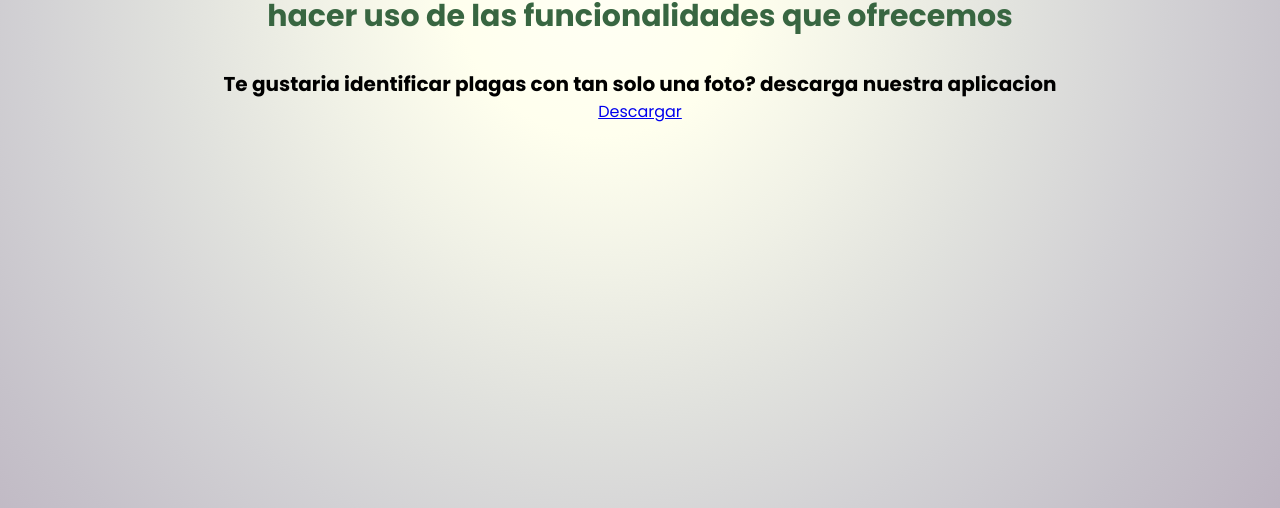
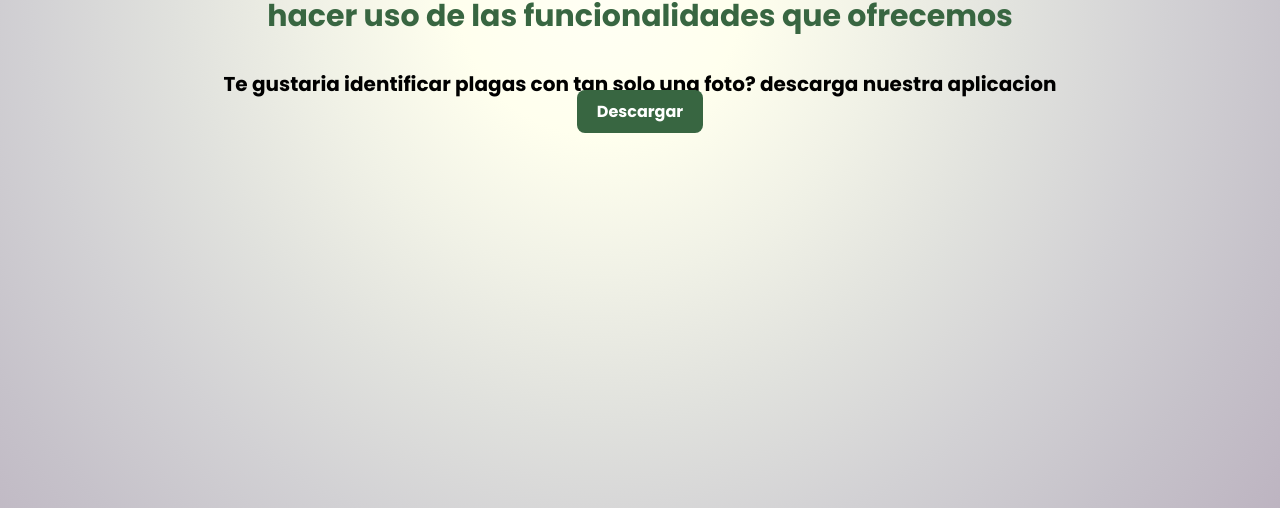
Before and after one commit to PabloYaguarIbarra/AgromaticaProject, a plain HTML site: page index.html in a window 1280 px wide. Shown: the part 435-943 px from the top of the page. Drawn offline with nearby package versions, Linux system fonts and the light colour scheme.

Commit message:
Update styles.css

```diff
--- a/styles.css
+++ b/styles.css
@@ -323,12 +323,11 @@ th {
   color: black;
 }
 
-.home-content .ia button {
+.home-content .ia a {
+  background-color: var(--primario);
   padding: 10px 20px;
+  border-radius: 8px;
   color: white;
-  border-radius: 8px;
   font-weight: bold;
-  background-color: var(--primario);
-  cursor: pointer;
-  font-size: 20px;
+  text-decoration: none;
 }
```
